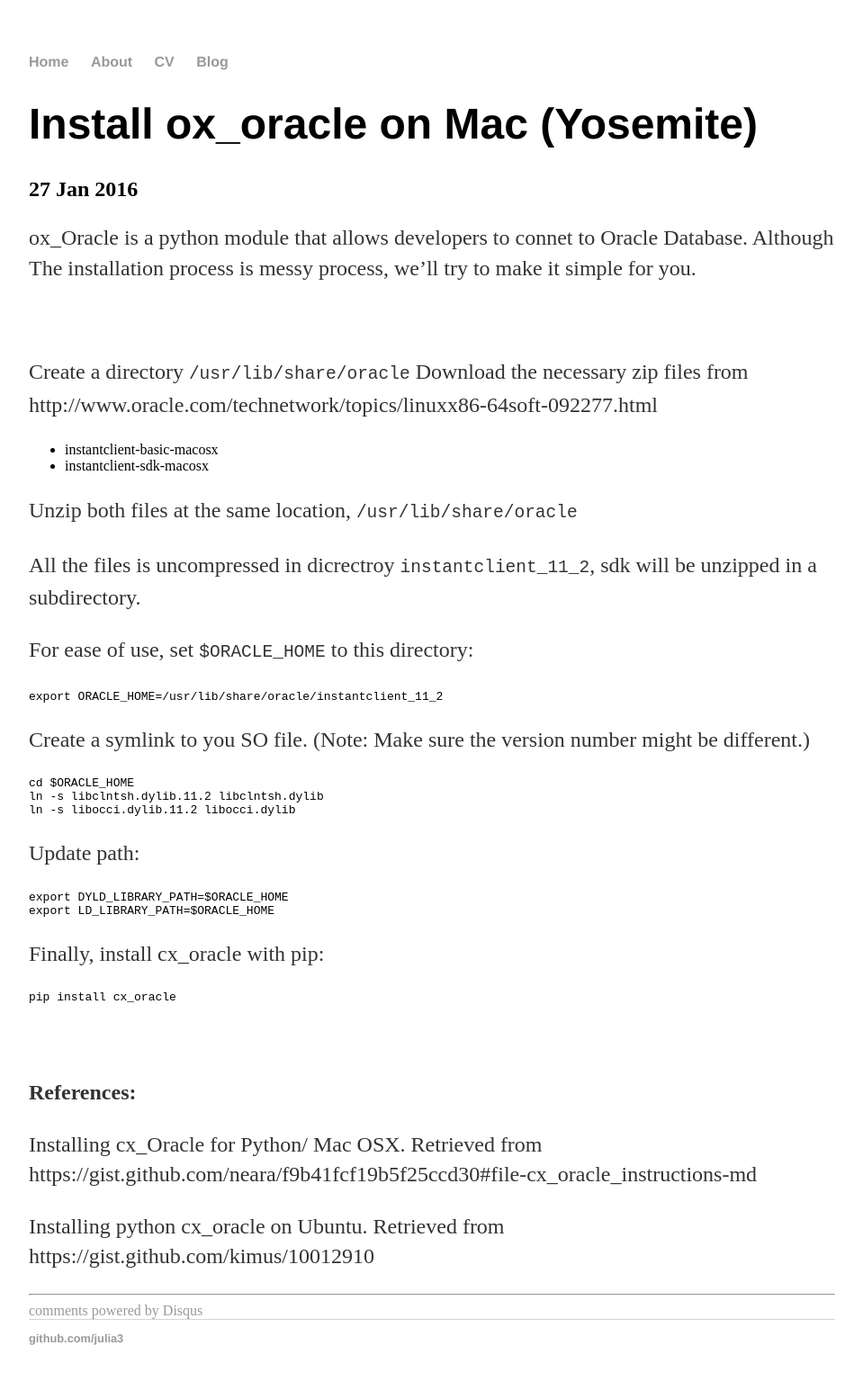
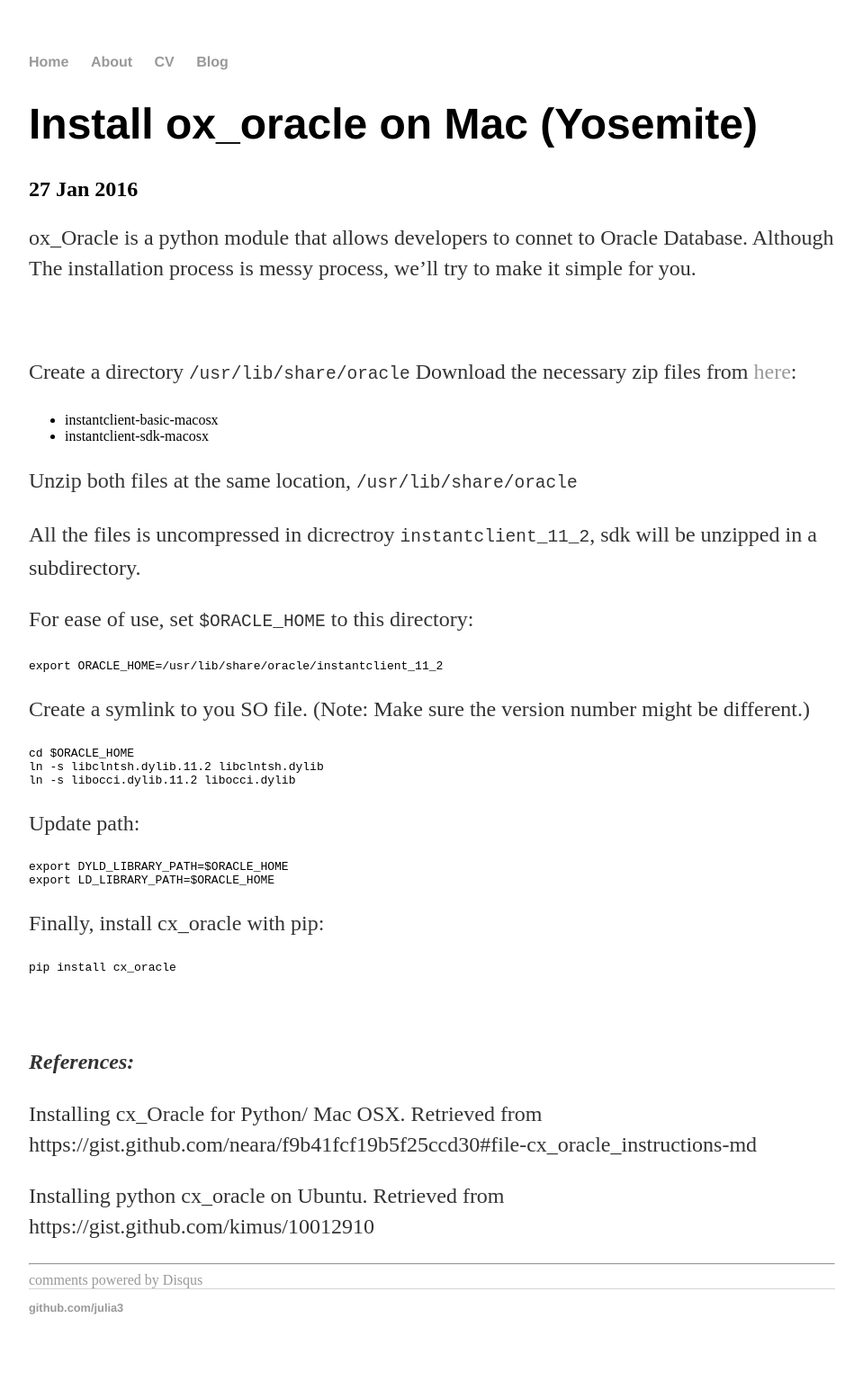
Before and after one commit to julia3/julia3.github.io, a Jekyll site: the page built from _posts/2016-01-27-Install-ox_oracle-on-Mac- (Yosemite).md, in a window 1280 px wide. Shown: the whole page at 90% size, without its empty margins (160-1119 px from the left). Built offline with Jekyll 4.4.1, drawn with Linux system fonts in a browser that asks for light colours; comment, search, counter and statistics services are not loaded; after the commit the page ends 1521 px from its top, so only the background shows below that.

Commit message:
Insert hyperlink

````diff
--- a/_posts/2016-01-27-Install-ox_oracle-on-Mac- (Yosemite).md
+++ b/_posts/2016-01-27-Install-ox_oracle-on-Mac- (Yosemite).md
@@ -10,7 +10,7 @@
 &nbsp;
 
 Create a directory ```/usr/lib/share/oracle```
-Download the necessary zip files from http://www.oracle.com/technetwork/topics/linuxx86-64soft-092277.html
+Download the necessary zip files from [here][1]:
 
 - instantclient-basic-macosx
 - instantclient-sdk-macosx
````
Also changed, not shown: other parts of _posts/2016-01-27-Install-ox_oracle-on-Mac- (Yosemite).md (+4 -1 lines).
